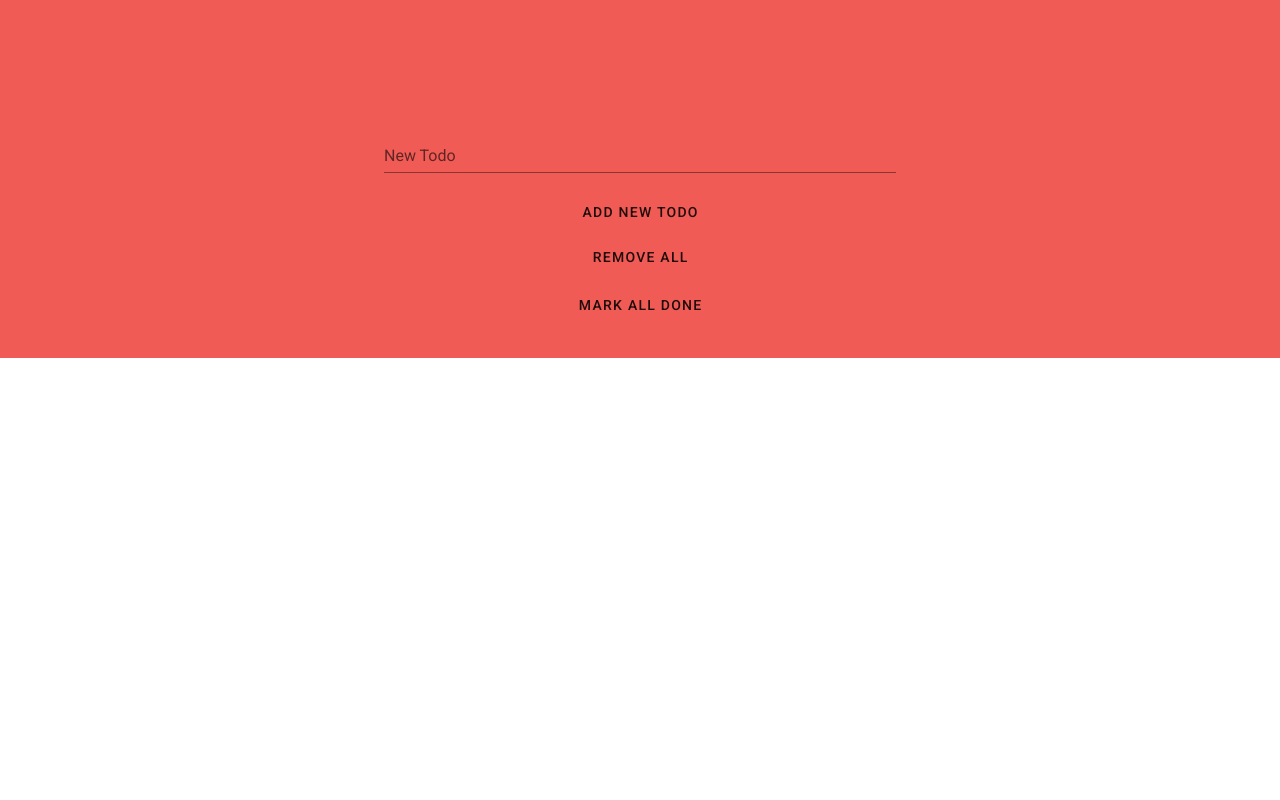
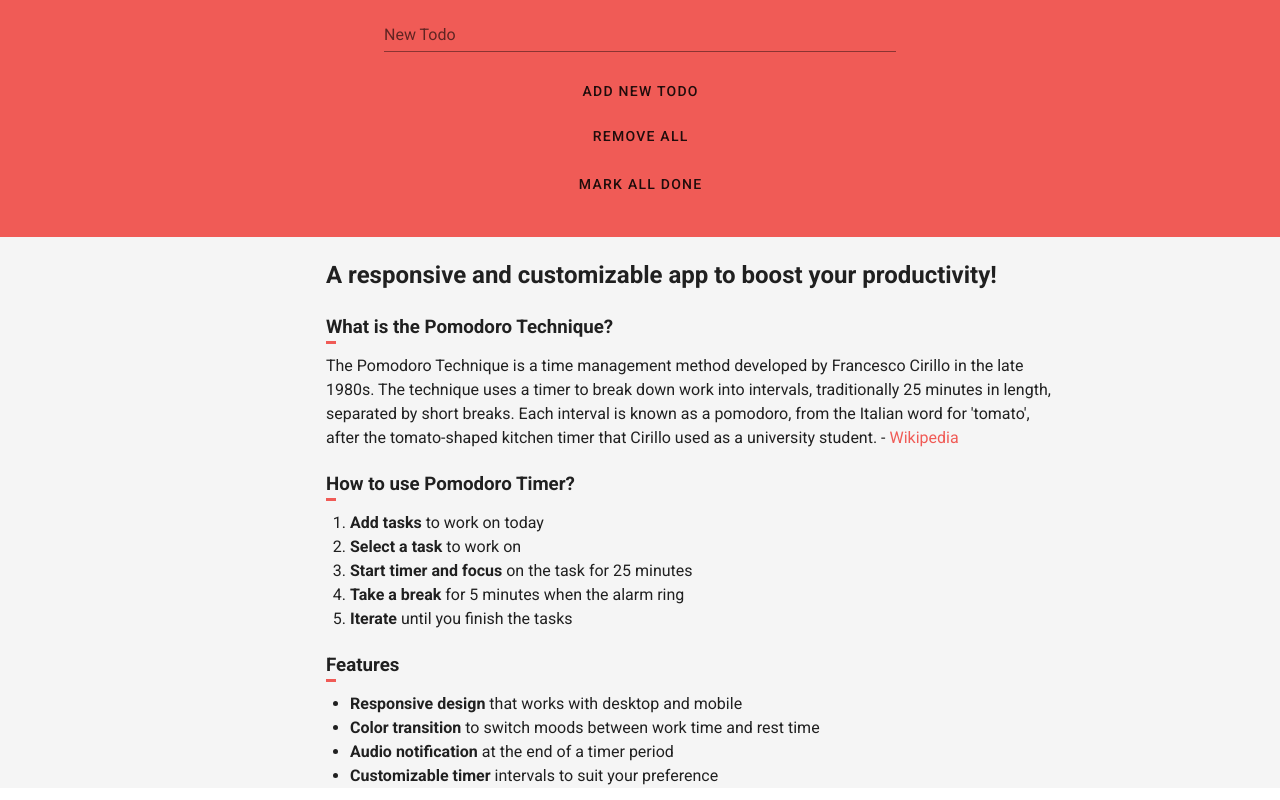
Before and after one commit to ArthurPavezzi-zz/pomodoro-timer, a Vue app: page /#/ in a window 1280 px wide. Shown: the part 442-1242 px from the top of the page. Before the commit the page ends 800 px from the top, so only its background shows below. Built offline with nearby package versions, Linux system fonts and the light colour scheme.

Commit message:
Added 'about' component

```diff
--- a/src/App.vue
+++ b/src/App.vue
@@ -20,18 +20,21 @@
       </v-container>
     </v-main>
     <TaskList/>
+    <About/>
   </v-app>
 </template>
 
 <script>
 import Pomodoro from "@/components/Pomodoro";
 import TaskList from "@/components/TaskList";
+import About from "@/components/About";
 
 export default {
   name: 'App',
   components: {
     Pomodoro,
-    TaskList
+    TaskList,
+    About
   },
 
   data() {
--- /dev/null
+++ b/src/components/About.vue
@@ -0,0 +1,58 @@
+<template>
+  <v-main id="about">
+    <v-row>
+      <v-col sm="7" offset-sm="3">
+        <h2>A responsive and customizable app to boost your productivity!</h2>
+        <h3>What is the Pomodoro Technique?</h3>
+        <blockquote>The Pomodoro Technique is a time management method developed by Francesco Cirillo in the late
+          1980s. The technique uses a timer to break down work into intervals, traditionally 25 minutes in length,
+          separated by short breaks. Each interval is known as a pomodoro, from the Italian word for 'tomato', after
+          the tomato-shaped kitchen timer that Cirillo used as a university student. -
+          <a href="https://en.wikipedia.org/wiki/Pomodoro_Technique">Wikipedia</a>
+        </blockquote>
+        <h3>How to use Pomodoro Timer?</h3>
+        <ol type="1">
+          <li><b>Add tasks</b> to work on today</li>
+          <li><b>Select a task</b> to work on</li>
+          <li><b>Start timer and focus</b> on the task for 25 minutes</li>
+          <li><b>Take a break</b> for 5 minutes when the alarm ring</li>
+          <li><b>Iterate</b> until you finish the tasks</li>
+        </ol>
+        <h3>Features</h3>
+        <ul>
+          <li><b>Responsive design</b> that works with desktop and mobile</li>
+          <li><b>Color transition</b> to switch moods between work time and rest time</li>
+          <li><b>Audio notification</b> at the end of a timer period</li>
+          <li><b>Customizable timer</b> intervals to suit your preference</li>
+        </ul>
+      </v-col>
+    </v-row>
+  </v-main>
+</template>
+
+<script>
+export default {
+name: "About"
+}
+</script>
+
+<style lang="sass" scoped>
+#about
+  background-color: whitesmoke
+  margin: 0 auto
+
+h2
+  margin: 20px 0
+
+h3
+  margin: 20px 0 10px 0
+  &::after
+    content: ''
+    border-bottom: 3px solid #F05B56
+    width: 10px
+    display: block
+
+blockquote a
+  color: #F05B56
+  text-decoration: none
+</style>
```
